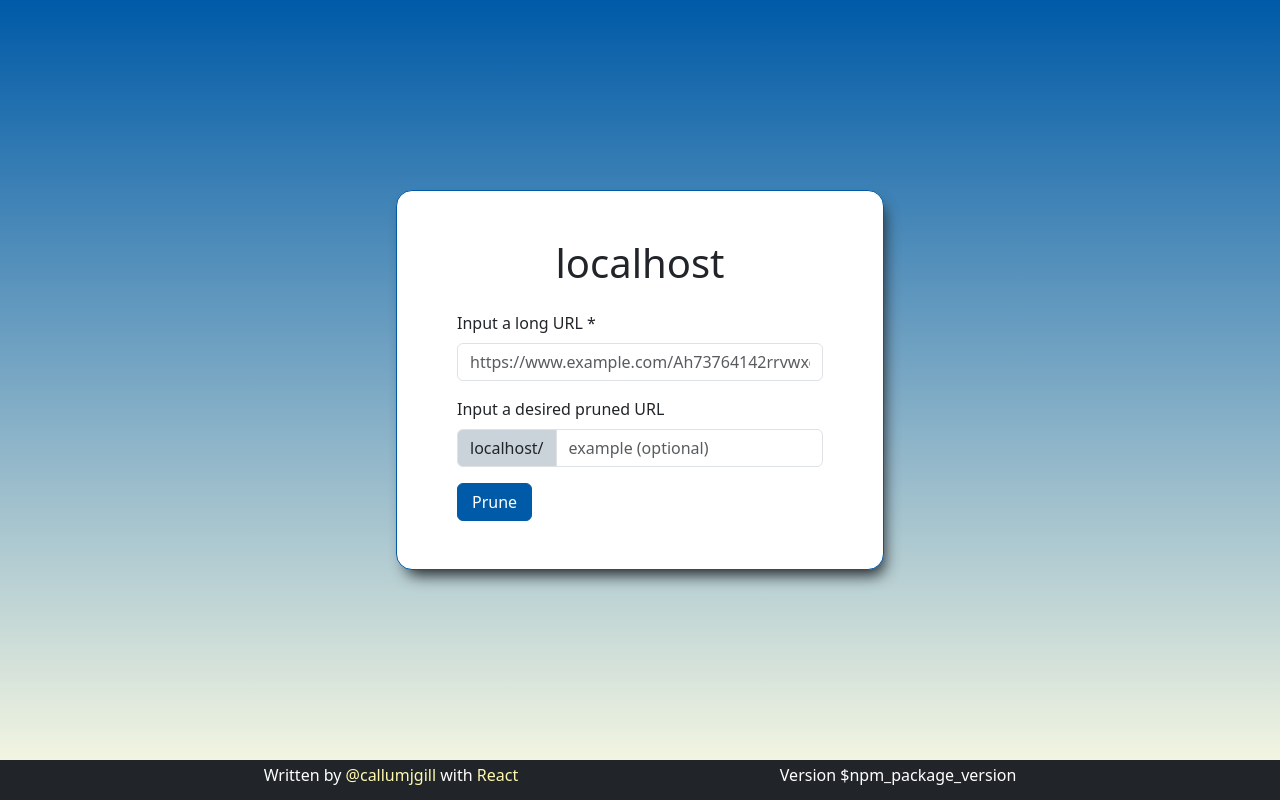
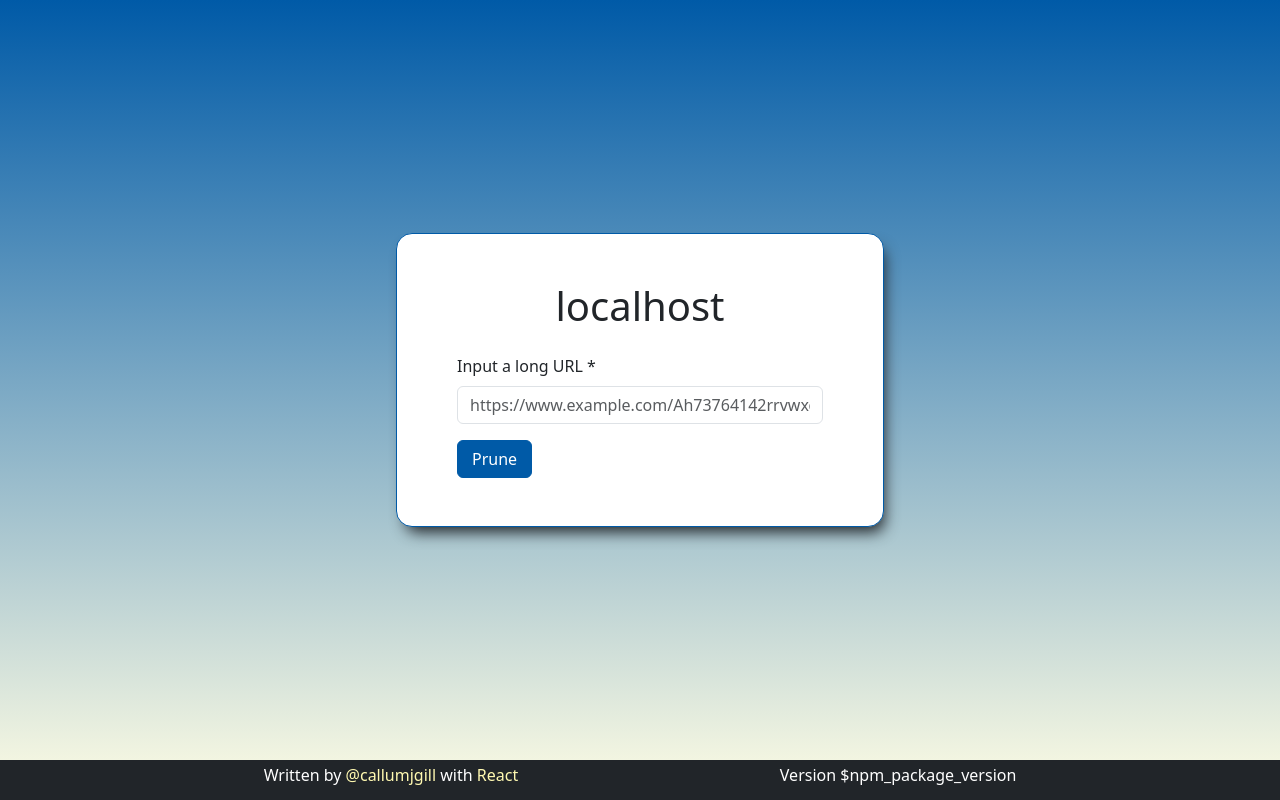
Before and after one commit to callumjgill/pruneurl, a React (Create React App) app in the folder frontend/: page / in a window 1280 px wide. Built offline with nearby package versions, Linux system fonts and the light colour scheme.

Commit message:
refactor(frontend): remove short url input from form

```diff
--- a/frontend/src/components/FormControls/ShortUrlFormControl.tsx
+++ /dev/null
@@ -1,40 +0,0 @@
-import { Form, InputGroup } from "react-bootstrap";
-import { UrlFormControlWithDomainProps } from "./UrlFormControlProps";
-import FormRow from "../FormRow";
-import InvalidUrlFeedback from "../InvalidUrlFeedback";
-import useBreakpoint from "../../hooks/useBreakpoint";
-import {
-  breakpointExtraSmallScreen,
-  breakpointSmallScreen,
-} from "../../utils/breakpoints";
-
-const ShortUrlFormControlContainer = (props: {
-  children: JSX.Element | JSX.Element[];
-}) => {
-  const breakPoint = useBreakpoint();
-  if (
-    breakPoint === breakpointExtraSmallScreen ||
-    breakPoint === breakpointSmallScreen
-  ) {
-    return <>{props.children}</>;
-  }
-
-  return <InputGroup hasValidation>{props.children}</InputGroup>;
-};
-
-const UrlFormControl = (props: UrlFormControlWithDomainProps) => {
-  const { domain, controlId } = { ...props };
-
-  return (
-    <FormRow controlId={controlId}>
-      <Form.Label>Input a desired pruned URL</Form.Label>
-      <ShortUrlFormControlContainer>
-        <InputGroup.Text>{domain}/</InputGroup.Text>
-        <Form.Control type="text" placeholder="example (optional)" />
-        <InvalidUrlFeedback />
-      </ShortUrlFormControlContainer>
-    </FormRow>
-  );
-};
-
-export default UrlFormControl;
--- a/frontend/src/components/PruneUrlForm.tsx
+++ b/frontend/src/components/PruneUrlForm.tsx
@@ -2,24 +2,20 @@ import { FormEvent, useEffect, useRef, useState } from "react";
 import { Collapse, Form } from "react-bootstrap";
 import UrlFormControl from "./FormControls/UrlFormControl";
 import SubmitUrlButton from "./buttons/SubmitUrlButton";
-import ShortUrlFormControl from "./FormControls/ShortUrlFormControl";
 import SubmitToastContainer from "./toasts/SubmitToastContainer";
 import GeneratedUrlFormControl from "./FormControls/GeneratedUrlFormControl";
 import getAPI from "../middleware/API/getAPI";
 import API from "../middleware/API/API";
 import PruneUrlResult from "../middleware/API/DTOs/PruneUrlResult";
-import { isEmpty } from "../utils/strings";
 
 const domain = window.location.host;
 const longUrlControlId = `${domain}-LongURL`;
-const shortUrlControlId = `${domain}-YourPrunedURL`;
 const generatedUrlControlId = `${domain}-PrunedUrl`;
 
 const PruneUrlForm = () => {
   const api = useRef<API>(getAPI());
 
   const [longUrl, setLongUrl] = useState<string>("");
-  const [shortUrl, setShortUrl] = useState<string | undefined>(undefined);
   const [validated, setValidated] = useState<boolean>(false);
   const [submitting, setSubmitting] = useState<boolean>(false);
   const [submitted, setSubmitted] = useState<boolean>(false);
@@ -46,16 +42,12 @@ const PruneUrlForm = () => {
 
     const longUrlElement: HTMLInputElement | undefined =
       form.elements.namedItem(longUrlControlId) as HTMLInputElement;
-    const shortUrlElement: HTMLInputElement | undefined =
-      form.elements.namedItem(shortUrlControlId) as HTMLInputElement;
-    if (longUrlElement === undefined || shortUrlElement === undefined) {
-      throw new Error("Could not find the long and/or short url elements!");
+    if (longUrlElement === undefined) {
+      throw new Error("Could not find the long url element!");
     }
 
     const longUrlValue: string = longUrlElement.value;
-    const shortUrlValue: string = shortUrlElement.value;
     setLongUrl(longUrlValue);
-    setShortUrl(isEmpty(shortUrlValue) ? undefined : shortUrlValue);
   };
 
   const handleApiResult = (result: PruneUrlResult): void => {
@@ -72,16 +64,15 @@ const PruneUrlForm = () => {
 
   useEffect(() => {
     if (submitting) {
-      api.current.pruneUrl(longUrl, shortUrl).then(handleApiResult);
+      api.current.pruneUrl(longUrl).then(handleApiResult);
     }
-  }, [longUrl, shortUrl, submitting]);
+  }, [longUrl, submitting]);
 
   return (
     <>
       <Form noValidate validated={validated} onSubmit={handleSubmit}>
         <h1 className="text-center mb-4">{domain}</h1>
         <UrlFormControl controlId={longUrlControlId} />
-        <ShortUrlFormControl domain={domain} controlId={shortUrlControlId} />
         <SubmitUrlButton submitting={submitting} />
         <Collapse in={submitted} timeout={5000} mountOnEnter>
           <div>
--- a/frontend/src/middleware/API/API.ts
+++ b/frontend/src/middleware/API/API.ts
@@ -1,5 +1,5 @@
 import PruneUrlResult from "./DTOs/PruneUrlResult";
 
 export default interface API {
-  pruneUrl: (longUrl: string, pruneUrl?: string) => Promise<PruneUrlResult>;
+  pruneUrl: (longUrl: string) => Promise<PruneUrlResult>;
 }
--- a/frontend/src/middleware/API/DummyAPI.ts
+++ b/frontend/src/middleware/API/DummyAPI.ts
@@ -5,10 +5,10 @@ import PruneUrlResult from "./DTOs/PruneUrlResult";
 export default class DummyApi implements API {
   private dummyPrunedUrl: string = `abc`;
 
-  public async pruneUrl(_: string, pruneUrl?: string): Promise<PruneUrlResult> {
+  public async pruneUrl(_: string): Promise<PruneUrlResult> {
     await waitAsync(2);
     const result: PruneUrlResult = {
-      prunedUrl: !pruneUrl ? this.dummyPrunedUrl : pruneUrl,
+      prunedUrl: this.dummyPrunedUrl,
       error: this.getError(),
     };
     return result;
--- a/frontend/src/utils/strings.ts
+++ /dev/null
@@ -1,3 +0,0 @@
-export const isEmpty = (text: string): boolean => {
-  return !text && text.trim() === "";
-};
```
